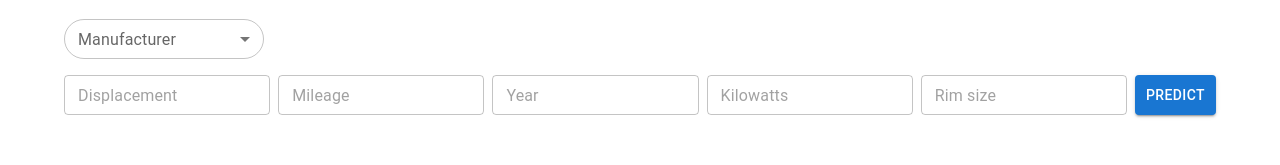
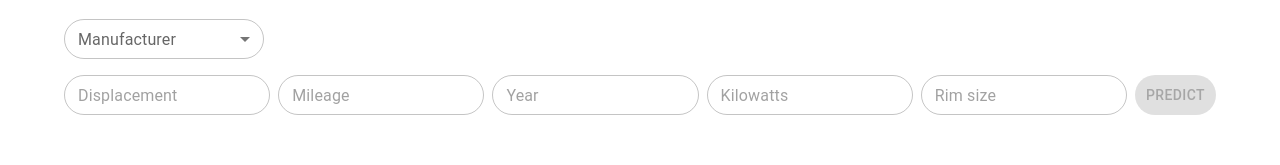
Before and after one commit to Cenga387/Price_prediction, a React (Create React App) app in the folder frontend/: page / in a window 1280 px wide. Shown: the part 509-674 px from the top of the page. Built offline with nearby package versions, Linux system fonts and the light colour scheme.

Commit message:
Finished up the hero page

```diff
--- a/frontend/src/LandingPage.js
+++ b/frontend/src/LandingPage.js
@@ -6,7 +6,6 @@ import Divider from '@mui/material/Divider';
 import { ThemeProvider, createTheme } from '@mui/material/styles';
 import AppAppBar from './components/AppAppBar';
 import Hero from './components/Hero';
-import LogoCollection from './components/LogoCollection';
 import Highlights from './components/Highlights';
 import Pricing from './components/Pricing';
 import Features from './components/Features';
@@ -31,7 +30,6 @@ export default function LandingPage() {
       <AppAppBar mode={mode} toggleColorMode={toggleColorMode} />
       <Hero />
       <Box sx={{ bgcolor: 'background.default' }}>
-        <LogoCollection />
         <Features />
         <Divider />
         <Testimonials />
--- a/frontend/src/components/Hero.js
+++ b/frontend/src/components/Hero.js
@@ -1,4 +1,5 @@
 import * as React from 'react';
+import { useState } from 'react';
 import { alpha } from '@mui/material';
 import Box from '@mui/material/Box';
 import Button from '@mui/material/Button';
@@ -10,6 +11,21 @@ import heroImage from '../assets/merc_hero.png'
 import Dropdown from './Dropdown';
 
 export default function Hero() {
+
+  const [modelResponse, setModelResponse] = useState(null);
+  const [displacement, setDisplacement] = useState('');
+  const [mileage, setMileage] = useState('');
+  const [rimSize, setRimSize] = useState('');
+  const [year, setYear] = useState('');
+  const [kilowatts, setKilowatts] = useState('');
+
+  const handlePredict = () => {
+    // Add your request to the server here
+  };
+
+  const isButtonDisabled = !rimSize || !year || !kilowatts || !mileage || !displacement;
+
+
   return (
     <Box
       id="hero"
@@ -87,11 +103,12 @@ export default function Hero() {
               variant="outlined"
               aria-label="Enter displacement"
               placeholder="Displacement"
-              inputProps={{
+              onChange={(e) => setDisplacement(e.target.value)}
+              InputProps={{
                 autoComplete: 'off',
                 'aria-label': 'Enter displacement',
+                sx:{ borderRadius: 15,},
               }}
-              borderRadius={15}
             />
             <TextField
               id="mileage"
@@ -100,9 +117,14 @@ export default function Hero() {
               variant="outlined"
               aria-label="Enter mileage"
               placeholder="Mileage"
-              inputProps={{
+              onChange={(e) => setMileage(e.target.value)}
+              InputProps={{
                 autoComplete: 'off',
                 'aria-label': 'Enter mileage',
+                sx:{ borderRadius: 15 },
+                min: 0,
+                type: 'number',
+                step: 1000,
               }}
             />
             <TextField
@@ -112,9 +134,14 @@ export default function Hero() {
               variant="outlined"
               aria-label="Enter year"
               placeholder="Year"
-              inputProps={{
+              onChange={(e) => setYear(e.target.value)}
+              InputProps={{
                 autoComplete: 'off',
                 'aria-label': 'Enter year',
+                sx:{ borderRadius: 15 },
+                max: 2024,
+                type: 'number',
+
               }}
             />
             <TextField
@@ -124,9 +151,11 @@ export default function Hero() {
               variant="outlined"
               aria-label="Enter kilowatts"
               placeholder="Kilowatts"
-              inputProps={{
+              onChange={(e) => setKilowatts(e.target.value)}
+              InputProps={{
                 autoComplete: 'off',
                 'aria-label': 'Enter kilowatts',
+                sx:{ borderRadius: 15 }
               }}
             />
             <TextField
@@ -136,16 +165,29 @@ export default function Hero() {
               variant="outlined"
               aria-label="Enter rim size"
               placeholder="Rim size"
-              inputProps={{
+              onChange={(e) => setRimSize(e.target.value)}
+              InputProps={{
                 autoComplete: 'off',
                 'aria-label': 'Enter rim size',
+                sx:{ borderRadius: 15, }
               }}
             />
-            <Button variant="contained" color="primary" size='medium'>
+            <Button
+              variant="contained"
+              color="primary"
+              size='medium'
+              sx={{borderRadius: 15}}
+              onClick={handlePredict}
+              disabled={isButtonDisabled}
+            >
               Predict
             </Button>
           </Stack>
-
+          {modelResponse &&(
+          <Container sx={{alignSelf: 'center', justifySelf: 'center'}}>
+            <Typography>Predicted  price of your car is: KM</Typography>
+          </Container>
+          )}
         </Stack>
         <Box
           id="image"
--- a/frontend/src/getLPTheme.js
+++ b/frontend/src/getLPTheme.js
@@ -553,9 +553,10 @@ export default function getLPTheme(mode) {
               color: 'white',
             },
             '& .MuiInputBase-input': {
+              color: theme.palette.mode === 'dark' ? 'lightgrey' : 'darkgrey',
               boxSizing: 'border-box',
               '&::placeholder': {
-                opacity: 0.7,
+                opacity: 1,
               },
             },
             '& .MuiOutlinedInput-root': {
@@ -584,7 +585,8 @@ export default function getLPTheme(mode) {
             ...(theme.palette.mode === 'dark' && {
               '& .MuiOutlinedInput-root': {
                 boxSizing: 'border-box',
-                minWidth: 280,
+                minWidth: 200,
+                color: 'lightgrey',
                 minHeight: 40,
                 height: '100%',
                 borderRadius: '10px',
```
